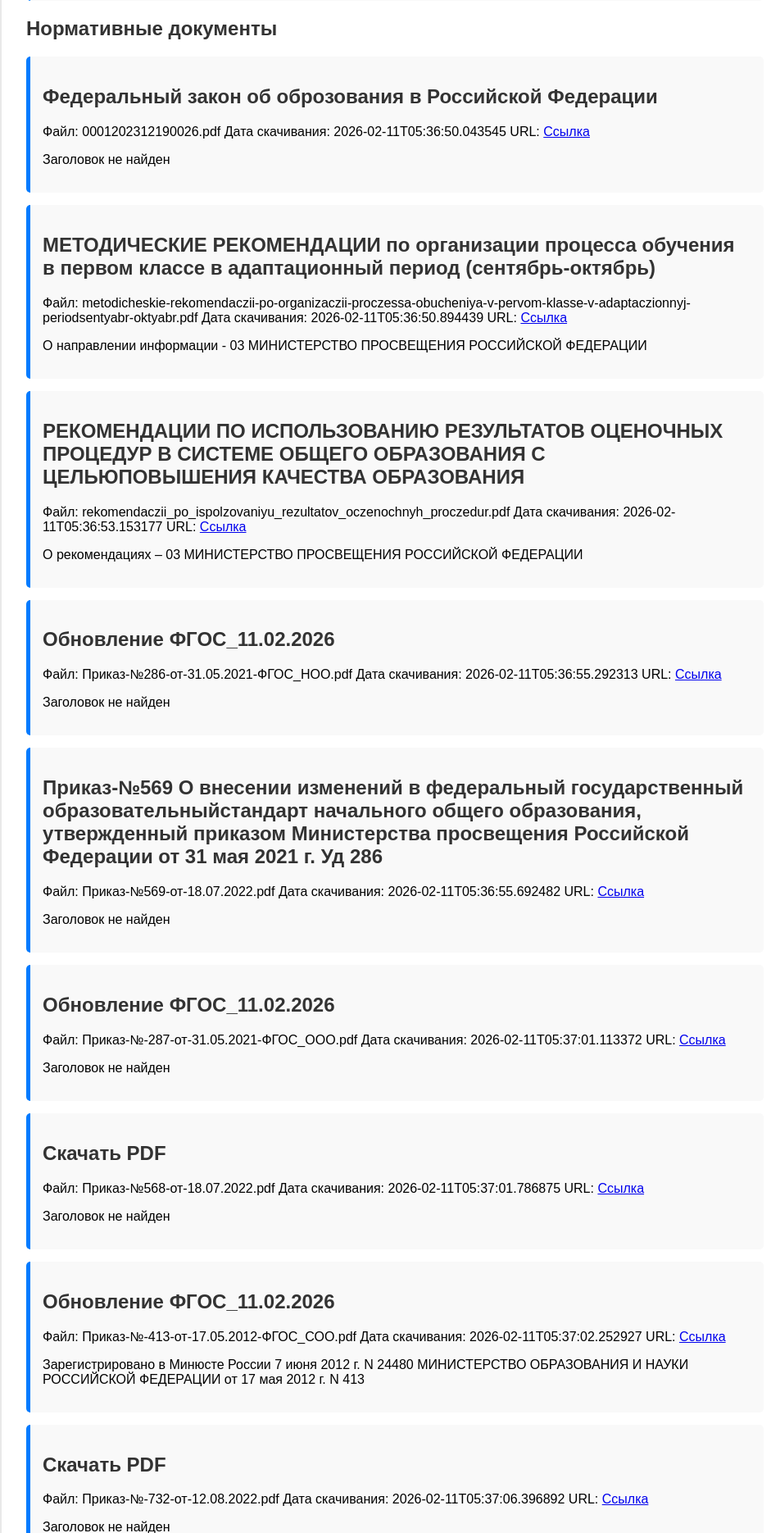
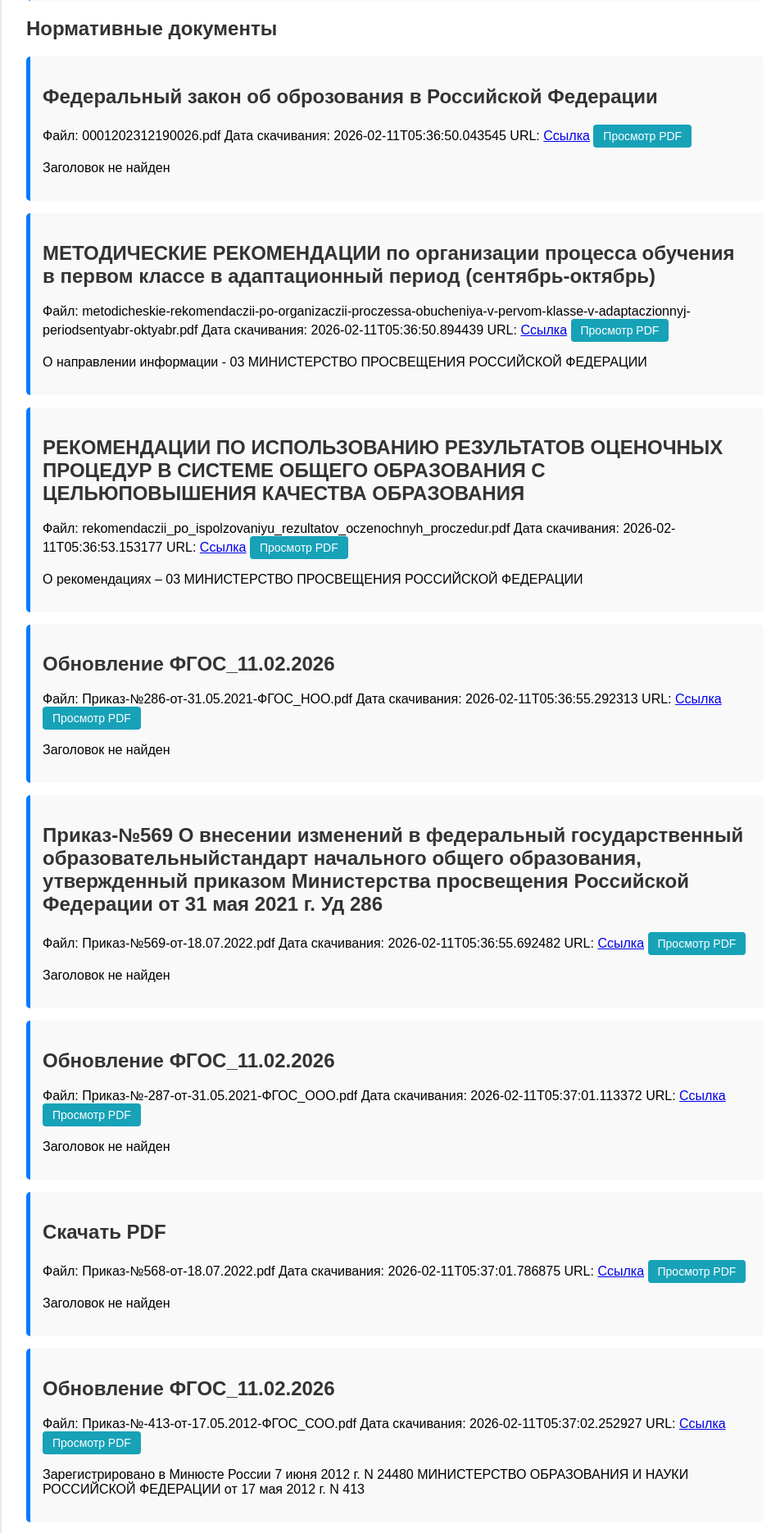
Before and after one commit to os-leap/VKR, a Flask app: page / in a window 1280 px wide. Shown: the part 4374-6244 px from the top of the page at 82% size, without its empty margins (158-1099 px from the left). Run offline with Flask 3, Linux system fonts and the light colour scheme; the visitor is signed in with stand-in values (Sample User, id 1); parts of the project's set-up code (start-up, migrations or seed data) failed here and were passed over.

Commit message:
**Fix: Added PDF file preview link in pdf_documents section**
- Updated `templates/index.html`: Added clickable "Просмотр PDF" button with `btn-view-pdf` class for each document in `pdf_documents` list, linking directly to the document URL via `target="_blank"`
- Enhanced `static/style.css`: Introduced `.btn-view-pdf` styles for consistent visual feedback and hover effects on the new preview button

Improved user experience by ensuring all PDF documents from `pdf_documents.json` are accessible through a visible, styled link that opens in a new tab.

```diff
--- a/static/style.css
+++ b/static/style.css
@@ -843,3 +843,19 @@ li {
 .btn-close-preview:hover {
     background-color: #545b62;
 }
+
+/* Стили для кнопки просмотра PDF */
+.btn-view-pdf {
+    display: inline-block;
+    padding: 6px 12px;
+    background-color: #17a2b8;
+    color: white;
+    text-decoration: none;
+    border-radius: 4px;
+    font-size: 14px;
+    transition: background-color 0.3s ease;
+}
+
+.btn-view-pdf:hover {
+    background-color: #138496;
+}
--- a/templates/index.html
+++ b/templates/index.html
@@ -205,6 +205,7 @@
                   <span>Файл: {{ doc.filename }}</span>
                   <span>Дата скачивания: {{ doc.download_date }}</span>
                   <span>URL: <a href="{{ doc.url }}" target="_blank">Ссылка</a></span>
+                  <span><a href="{{ doc.url }}" target="_blank" class="btn-view-pdf">Просмотр PDF</a></span>
                 </div>
               </div>
               <div class="entry-content">
```
Also changed, not shown: 1 other file.
